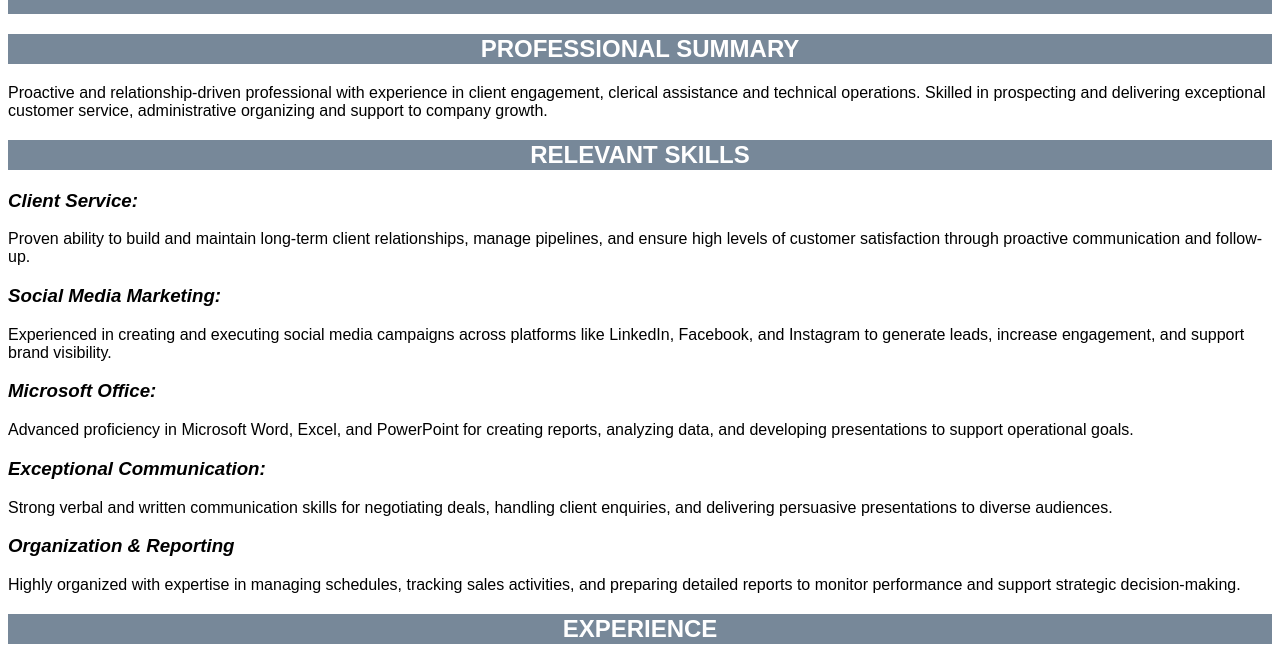
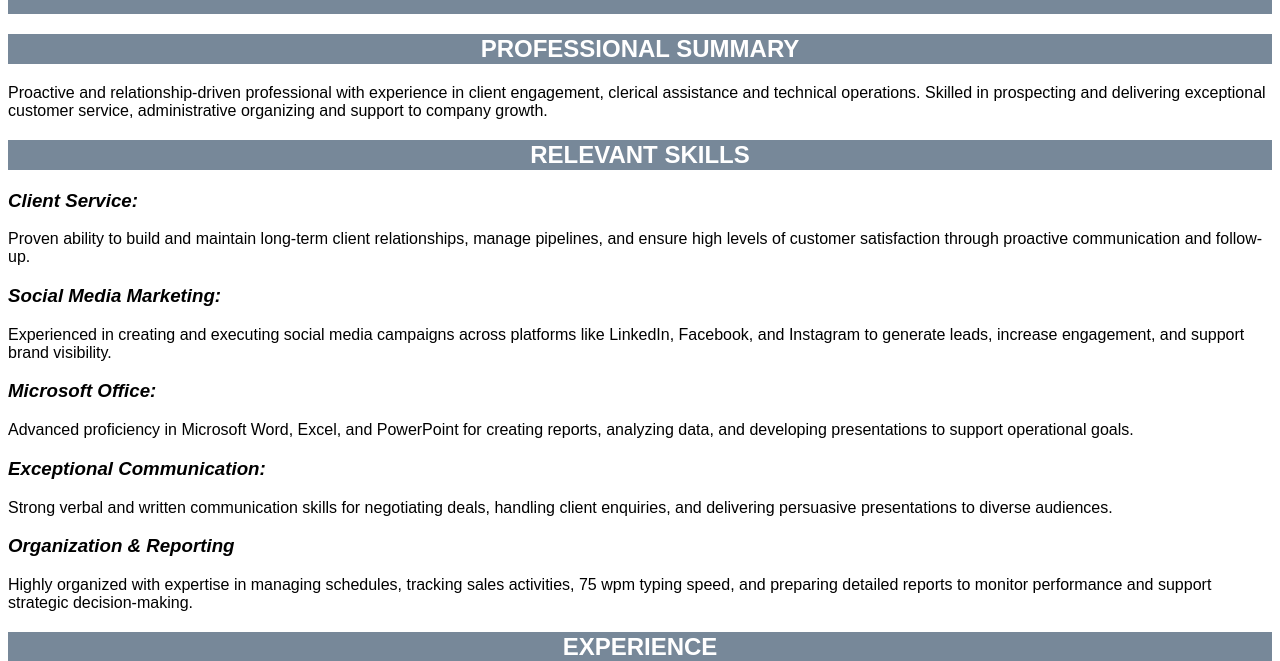
Before and after one commit to mashraka/resume-website-job-fair, a plain HTML site: page index.html in a window 1280 px wide. Shown: the part 110-771 px from the top of the page. Drawn offline with Linux system fonts and the light colour scheme.

Commit message:
Update skills section with typing speed
Added typing speed to skills section.

```diff
--- a/index.html
+++ b/index.html
@@ -44,7 +44,7 @@
 
         <h3 class="sub-title">organization & reporting</h3>
         <p class="description">
-            Highly organized with expertise in managing schedules, tracking sales activities, and preparing detailed reports to monitor performance and support strategic decision-making.
+            Highly organized with expertise in managing schedules, tracking sales activities, 75 wpm typing speed, and preparing detailed reports to monitor performance and support strategic decision-making.
         </p>
     </section>
 
```
